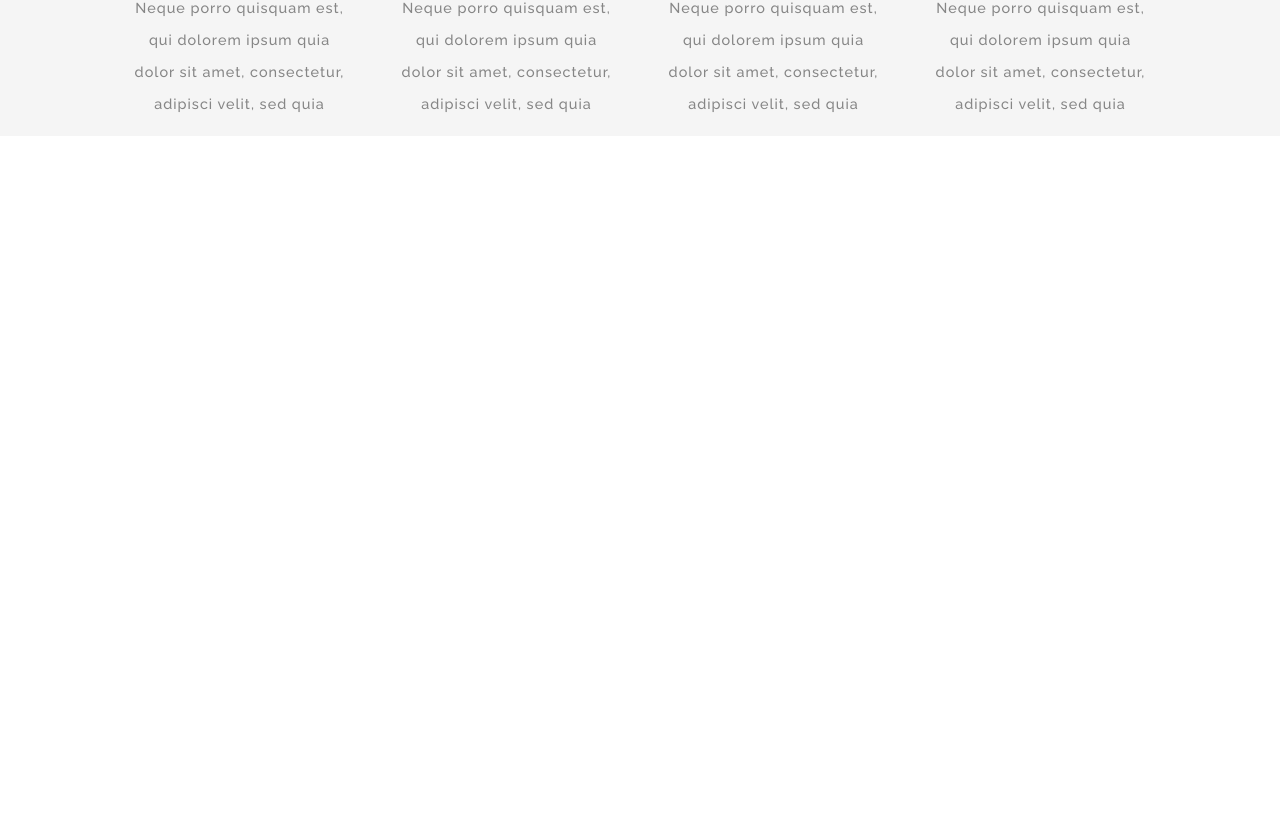
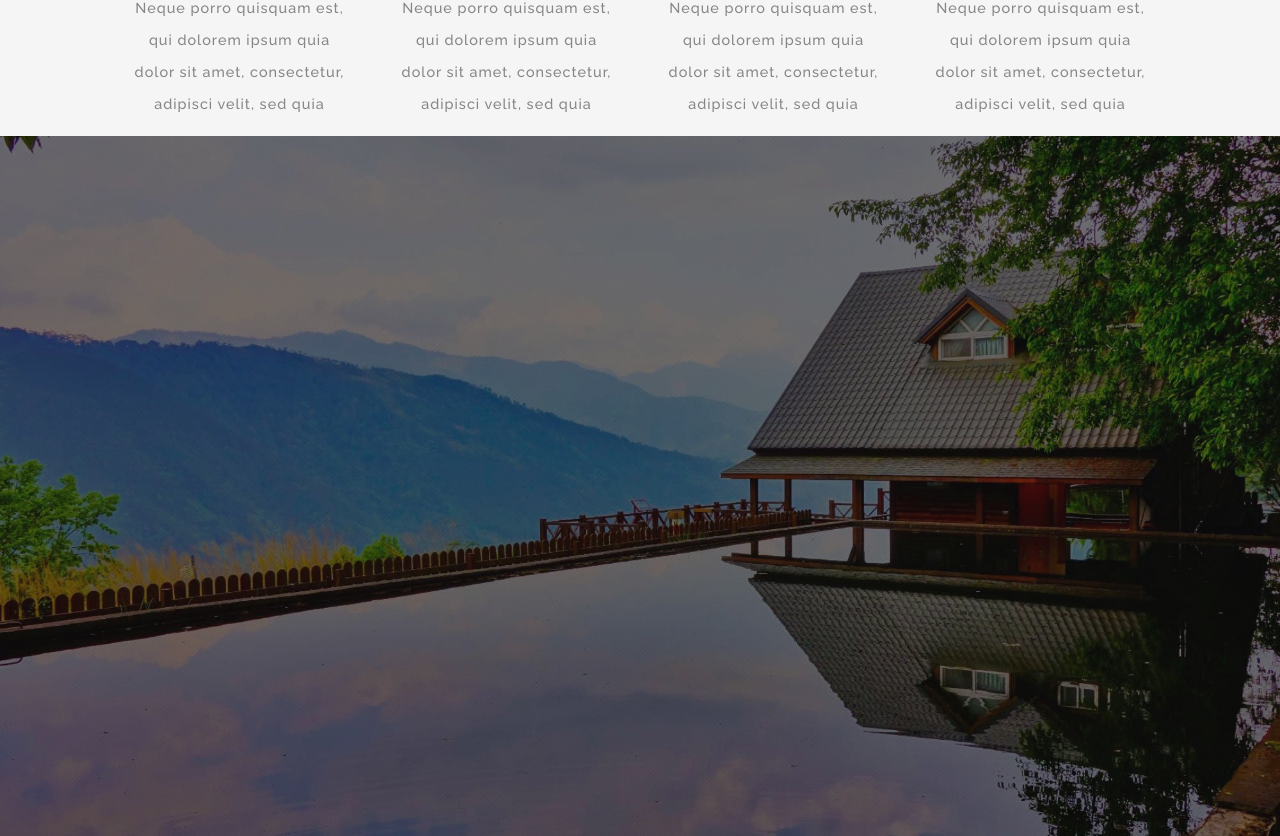
Before and after one commit to pierluigicarrieri/proj-html-vuejs, a Vue app: page / in a window 1280 px wide. Shown: the part 3955-4791 px from the top of the page. Before the commit the page ends 4091 px from the top, so only its background shows below. Built offline with nearby package versions, Linux system fonts and the light colour scheme.

Commit message:
Added background img to fifth section

```diff
--- a/src/App.vue
+++ b/src/App.vue
@@ -99,6 +99,9 @@ export default {
                     </div>
                 </div>
             </div>
+        </section>
+        <section class="fifth-section">
+
         </section>
     </main>
 </template>
@@ -209,5 +212,12 @@ export default {
         border: 1px solid var(--main-text-color);
     }
 
+    .fifth-section {
+        height: 700px;
+        background-image: url("./assets/images/home-parallax-144609983.jpg");
+        background-size: cover;
+        background-position: center;
+    }
+
 
 </style>
```
Also changed, not shown: src/assets/images/home-parallax-144609983.jpg (added).
